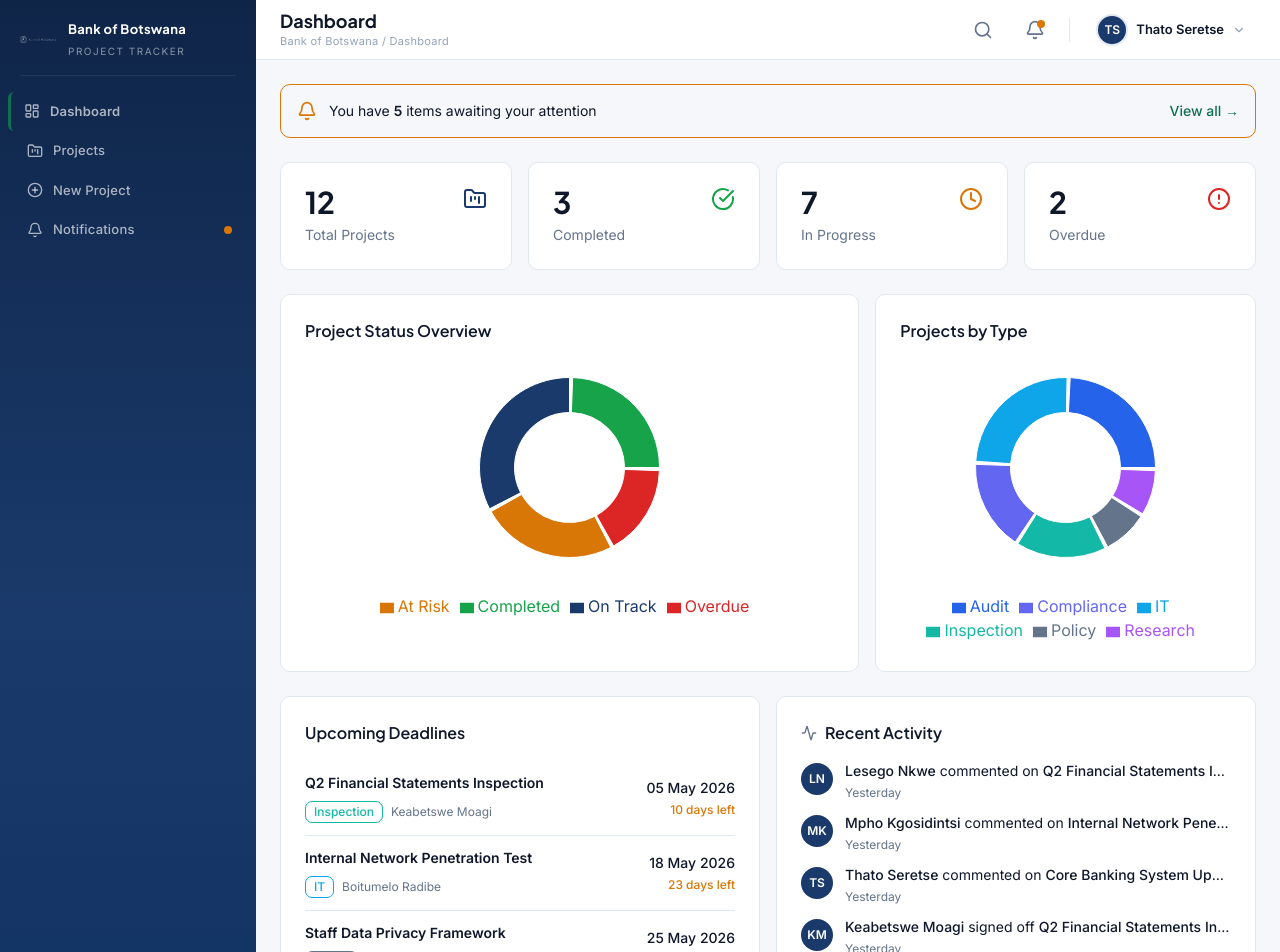
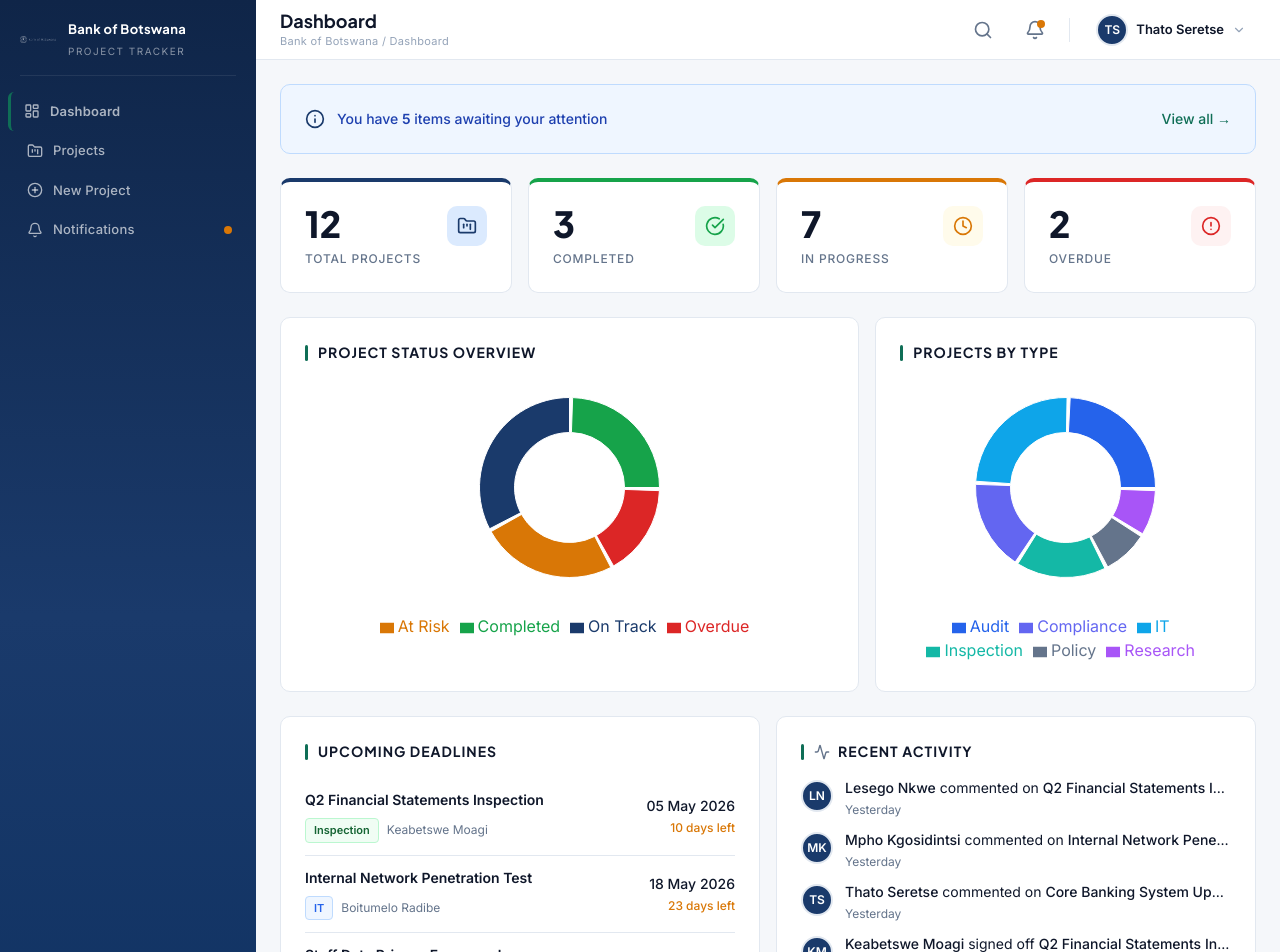
Before and after one commit to Batoli19/B.O.B-Projects-Tracker, a React (Vite) app in the folder bob-project-tracker/: page /dashboard in a window 1280 px wide. Shown: the top 952 px of the page. Built offline with nearby package versions, Linux system fonts and the light colour scheme.

Commit message:
style: dashboard and tables prestige refresh

```diff
--- a/bob-project-tracker/src/components/ui/KPICard.jsx
+++ b/bob-project-tracker/src/components/ui/KPICard.jsx
@@ -1,15 +1,33 @@
-export default function KPICard({ label, value, icon: Icon, accentColor }) {
+export default function KPICard({
+  label,
+  value,
+  icon: Icon,
+  accentColor,
+  iconBg,
+}) {
   return (
-    <div className="rounded-card border border-border bg-card p-6">
+    <div
+      className="rounded-card border border-border bg-card p-6"
+      style={{ borderTop: `4px solid ${accentColor}` }}
+    >
       <div className="flex items-start justify-between gap-4">
         <div>
-          <div className="font-heading text-3xl font-bold leading-none text-textPrimary">
+          <div className="font-heading text-[36px] font-extrabold leading-none text-textPrimary">
             {value}
           </div>
-          <div className="mt-2 text-sm text-textSecondary">{label}</div>
+          <div className="mt-2 text-[12px] font-medium uppercase tracking-[0.8px] text-textSecondary">
+            {label}
+          </div>
         </div>
         {Icon ? (
-          <Icon className="h-6 w-6" style={{ color: accentColor }} />
+          <div
+            className="flex h-10 w-10 items-center justify-center rounded-card"
+            style={{
+              backgroundColor: iconBg ?? `${accentColor}1A`,
+            }}
+          >
+            <Icon className="h-5 w-5" style={{ color: accentColor }} />
+          </div>
         ) : null}
       </div>
     </div>
--- a/bob-project-tracker/src/components/ui/StatusBadge.jsx
+++ b/bob-project-tracker/src/components/ui/StatusBadge.jsx
@@ -1,43 +1,66 @@
-const STATUS_META = {
-  completed: { label: 'Completed', color: '#64748B' },
-  'on-track': { label: 'On Track', color: '#16A34A' },
-  'at-risk': { label: 'At Risk', color: '#D97706' },
-  overdue: { label: 'Overdue', color: '#DC2626' },
-
-  draft: { label: 'Draft', color: '#64748B' },
-  'waiting-review': { label: 'Waiting Review', color: '#D97706' },
-  'signed-off': { label: 'Signed Off', color: '#1A3A6B' },
-  finalized: { label: 'Finalized', color: '#1A3A6B' },
-  resolved: { label: 'Resolved', color: '#16A34A' },
-}
-
-function withAlpha(hex, alpha) {
-  const value = hex.replace('#', '')
-  const r = parseInt(value.substring(0, 2), 16)
-  const g = parseInt(value.substring(2, 4), 16)
-  const b = parseInt(value.substring(4, 6), 16)
-  return `rgba(${r}, ${g}, ${b}, ${alpha})`
-}
-
 export default function StatusBadge({ status, size = 'sm' }) {
-  const meta = STATUS_META[status] ?? STATUS_META.draft
   const sizeClass =
     size === 'md'
       ? 'px-2.5 py-1 text-sm'
-      : 'px-2 py-0.5 text-xs'
+      : 'px-2 py-[3px] text-[11px]'
+
+  const base = ['inline-flex items-center whitespace-nowrap rounded-[4px] border font-semibold', sizeClass]
+
+  if (status === 'completed') {
+    return (
+      <span
+        className={[...base, 'bg-statusBadgeCompletedBg text-statusGreen border-statusBadgeCompletedBorder'].join(' ')}
+      >
+        Completed
+      </span>
+    )
+  }
+
+  if (status === 'on-track') {
+    return (
+      <span
+        className={[...base, 'bg-statusBadgeOnTrackBg text-statusBadgeOnTrackText border-statusBadgeOnTrackBorder'].join(' ')}
+      >
+        On Track
+      </span>
+    )
+  }
+
+  if (status === 'at-risk') {
+    return (
+      <span
+        className={[...base, 'bg-statusBadgeAtRiskBg text-statusOrange border-statusBadgeAtRiskBorder'].join(' ')}
+      >
+        At Risk
+      </span>
+    )
+  }
+
+  if (status === 'overdue') {
+    return (
+      <span
+        className={[...base, 'bg-statusBadgeOverdueBg text-statusRed border-statusBadgeOverdueBorder'].join(' ')}
+      >
+        Overdue
+      </span>
+    )
+  }
+
+  // Workflow stages / fallback
+  const stageLabel =
+    status === 'waiting-review'
+      ? 'Waiting Review'
+      : status === 'signed-off'
+        ? 'Signed Off'
+        : status === 'finalized'
+          ? 'Finalized'
+          : status === 'resolved'
+            ? 'Resolved'
+            : 'Draft'
 
   return (
-    <span
-      className={['inline-flex items-center rounded border font-medium', sizeClass].join(
-        ' ',
-      )}
-      style={{
-        borderColor: meta.color,
-        color: meta.color,
-        backgroundColor: withAlpha(meta.color, 0.1),
-      }}
-    >
-      {meta.label}
+    <span className={[...base, 'bg-mutedBg text-textSecondary border-border'].join(' ')}>
+      {stageLabel}
     </span>
   )
 }
--- /dev/null
+++ b/bob-project-tracker/src/components/ui/TypeBadge.jsx
@@ -0,0 +1,49 @@
+const TYPE_META = {
+  Audit: {
+    label: 'Audit',
+    className:
+      'bg-typeBadgeAuditBg text-typeBadgeAuditText border-typeBadgeAuditBorder',
+  },
+  IT: {
+    label: 'IT',
+    className: 'bg-typeBadgeItBg text-typeBadgeItText border-typeBadgeItBorder',
+  },
+  Compliance: {
+    label: 'Compliance',
+    className:
+      'bg-typeBadgeComplianceBg text-typeBadgeComplianceText border-typeBadgeComplianceBorder',
+  },
+  Inspection: {
+    label: 'Inspection',
+    className:
+      'bg-typeBadgeInspectionBg text-typeBadgeInspectionText border-typeBadgeInspectionBorder',
+  },
+  Policy: {
+    label: 'Policy',
+    className:
+      'bg-typeBadgePolicyBg text-typeBadgePolicyText border-typeBadgePolicyBorder',
+  },
+  Research: {
+    label: 'Research',
+    className:
+      'bg-typeBadgeResearchBg text-typeBadgeResearchText border-typeBadgeResearchBorder',
+  },
+}
+
+export default function TypeBadge({ type }) {
+  const meta = TYPE_META[type] ?? {
+    label: type,
+    className: 'bg-mutedBg text-textSecondary border-border',
+  }
+
+  return (
+    <span
+      className={[
+        'inline-flex items-center whitespace-nowrap rounded-[4px] border px-2 py-[3px] text-[11px] font-semibold',
+        meta.className,
+      ].join(' ')}
+    >
+      {meta.label}
+    </span>
+  )
+}
--- a/bob-project-tracker/src/pages/Dashboard.jsx
+++ b/bob-project-tracker/src/pages/Dashboard.jsx
@@ -2,7 +2,7 @@ import { Link } from 'react-router-dom'
 import {
   Activity,
   AlertCircle,
-  Bell,
+  Info,
   CheckCircle,
   Clock,
   FolderKanban,
@@ -16,6 +16,7 @@ import {
   Tooltip,
 } from 'recharts'
 import KPICard from '../components/ui/KPICard.jsx'
+import TypeBadge from '../components/ui/TypeBadge.jsx'
 import { PROJECTS, TEAM } from '../data/mockData.js'
 
 function formatDate(dateStr) {
@@ -76,18 +77,6 @@ const TYPE_COLORS = {
   Research: '#A855F7',
 }
 
-function TypeBadge({ type }) {
-  const color = TYPE_COLORS[type] ?? '#64748B'
-  return (
-    <span
-      className="inline-flex items-center rounded-btn border px-2 py-0.5 text-xs font-medium"
-      style={{ borderColor: color, color }}
-    >
-      {type}
-    </span>
-  )
-}
-
 export default function Dashboard() {
   const totalProjects = PROJECTS.length
   const completedCount = PROJECTS.filter((p) => p.status === 'completed').length
@@ -138,11 +127,11 @@ export default function Dashboard() {
   return (
     <div className="space-y-6">
       {attentionCount > 0 ? (
-        <div className="rounded-card border border-statusOrange bg-warnBg p-4">
+        <div className="rounded-card border border-infoBorder bg-infoBg p-6">
           <div className="flex items-center justify-between gap-4">
             <div className="flex items-center gap-3">
-              <Bell className="h-5 w-5 text-statusOrange" />
-              <div className="text-sm text-textPrimary">
+              <Info className="h-5 w-5 text-primary" />
+              <div className="text-sm font-medium text-blue-800">
                 You have <span className="font-semibold">{attentionCount}</span>{' '}
                 items awaiting your attention
               </div>
@@ -163,31 +152,38 @@ export default function Dashboard() {
           value={totalProjects}
           icon={FolderKanban}
           accentColor="#1A3A6B"
+          iconBg="#DBEAFE"
         />
         <KPICard
           label="Completed"
           value={completedCount}
           icon={CheckCircle}
           accentColor="#16A34A"
+          iconBg="#DCFCE7"
         />
         <KPICard
           label="In Progress"
           value={inProgressCount}
           icon={Clock}
           accentColor="#D97706"
+          iconBg="#FFFBEB"
         />
         <KPICard
           label="Overdue"
           value={overdueCount}
           icon={AlertCircle}
           accentColor="#DC2626"
+          iconBg="#FEF2F2"
         />
       </div>
 
       <div className="grid grid-cols-1 gap-4 xl:grid-cols-5">
         <div className="rounded-card border border-border bg-card p-6 xl:col-span-3">
-          <div className="font-heading text-base font-semibold">
-            Project Status Overview
+          <div className="flex items-center">
+            <span className="mr-2.5 inline-block h-4 w-[3px] rounded-[2px] bg-teal align-middle" />
+            <div className="font-heading text-[14px] font-bold uppercase tracking-[1px] text-textPrimary">
+              Project Status Overview
+            </div>
           </div>
           <div className="mt-4 h-72">
             <ResponsiveContainer width="100%" height="100%">
@@ -217,7 +213,12 @@ export default function Dashboard() {
         </div>
 
         <div className="rounded-card border border-border bg-card p-6 xl:col-span-2">
-          <div className="font-heading text-base font-semibold">Projects by Type</div>
+          <div className="flex items-center">
+            <span className="mr-2.5 inline-block h-4 w-[3px] rounded-[2px] bg-teal align-middle" />
+            <div className="font-heading text-[14px] font-bold uppercase tracking-[1px] text-textPrimary">
+              Projects by Type
+            </div>
+          </div>
           <div className="mt-4 h-72">
             <ResponsiveContainer width="100%" height="100%">
               <PieChart>
@@ -245,7 +246,12 @@ export default function Dashboard() {
 
       <div className="grid grid-cols-1 gap-4 xl:grid-cols-2">
         <div className="rounded-card border border-border bg-card p-6">
-          <div className="font-heading text-base font-semibold">Upcoming Deadlines</div>
+          <div className="flex items-center">
+            <span className="mr-2.5 inline-block h-4 w-[3px] rounded-[2px] bg-teal align-middle" />
+            <div className="font-heading text-[14px] font-bold uppercase tracking-[1px] text-textPrimary">
+              Upcoming Deadlines
+            </div>
+          </div>
           {upcoming.length === 0 ? (
             <div className="mt-4 text-sm text-textSecondary">No upcoming deadlines.</div>
           ) : (
@@ -289,9 +295,14 @@ export default function Dashboard() {
         </div>
 
         <div className="rounded-card border border-border bg-card p-6">
-          <div className="flex items-center gap-2">
-            <Activity className="h-4 w-4 text-textSecondary" />
-            <div className="font-heading text-base font-semibold">Recent Activity</div>
+          <div className="flex items-center">
+            <span className="mr-2.5 inline-block h-4 w-[3px] rounded-[2px] bg-teal align-middle" />
+            <div className="flex items-center gap-2">
+              <Activity className="h-4 w-4 text-textSecondary" />
+              <div className="font-heading text-[14px] font-bold uppercase tracking-[1px] text-textPrimary">
+                Recent Activity
+              </div>
+            </div>
           </div>
           <div className="mt-4 space-y-3">
             {recentActivity.map((entry) => {
@@ -299,7 +310,7 @@ export default function Dashboard() {
               const initials = entry.member?.avatar ?? '—'
               return (
                 <div key={entry.id} className="flex items-start gap-3">
-                  <div className="mt-0.5 flex h-8 w-8 items-center justify-center rounded-full bg-primary text-xs font-semibold text-white">
+                  <div className="mt-0.5 flex h-8 w-8 items-center justify-center rounded-full border-2 border-border bg-primary text-xs font-bold text-white">
                     {initials}
                   </div>
                   <div className="min-w-0 flex-1">
--- a/bob-project-tracker/src/pages/NewProject.jsx
+++ b/bob-project-tracker/src/pages/NewProject.jsx
@@ -230,7 +230,7 @@ export default function NewProject() {
             <button
               type="button"
               onClick={() => navigate(-1)}
-              className="rounded-btn border border-border bg-card px-4 py-2 text-sm font-semibold text-textPrimary hover:bg-mutedBg"
+              className="rounded-btn border border-border bg-card px-[18px] py-2 text-[13px] font-semibold text-textPrimary transition-colors duration-150 hover:bg-mutedBg"
             >
               Cancel
             </button>
@@ -238,8 +238,8 @@ export default function NewProject() {
               type="submit"
               disabled={!canSubmit}
               className={[
-                'rounded-btn bg-primary px-4 py-2 text-sm font-semibold text-white',
-                canSubmit ? 'hover:opacity-95' : 'cursor-not-allowed opacity-60',
+                'rounded-btn bg-primary px-[18px] py-2 text-[13px] font-semibold text-white transition-colors duration-150',
+                canSubmit ? 'hover:bg-sidebarStart' : 'cursor-not-allowed opacity-60',
               ].join(' ')}
             >
               Create Project
--- a/bob-project-tracker/src/pages/Notifications.jsx
+++ b/bob-project-tracker/src/pages/Notifications.jsx
@@ -57,7 +57,7 @@ export default function Notifications() {
         <button
           type="button"
           onClick={markAllRead}
-          className="rounded-btn border border-border bg-card px-3 py-2 text-sm font-semibold text-textPrimary hover:bg-mutedBg"
+          className="rounded-btn border-2 border-primary bg-card px-[18px] py-2 text-[13px] font-semibold text-primary transition-colors duration-150 hover:bg-mutedBg"
         >
           Mark all as read
         </button>
@@ -85,7 +85,7 @@ export default function Notifications() {
       </div>
 
       {filtered.length === 0 ? (
-        <div className="rounded-card border border-border bg-card p-10 text-center">
+        <div className="rounded-card border border-border bg-card p-6 text-center">
           <div className="text-sm font-semibold text-textPrimary">No notifications</div>
           <div className="mt-1 text-sm text-textSecondary">
             You are all caught up for this filter.
@@ -99,7 +99,7 @@ export default function Notifications() {
               <div
                 key={n.id}
                 className={[
-                  'rounded-card border border-border p-4',
+                  'rounded-card border border-border p-6',
                   n.unread ? 'border-l-3 border-l-primary bg-mutedBg' : 'bg-card',
                 ].join(' ')}
               >
--- a/bob-project-tracker/src/pages/Projects.jsx
+++ b/bob-project-tracker/src/pages/Projects.jsx
@@ -2,6 +2,7 @@ import { useMemo, useState } from 'react'
 import { useNavigate } from 'react-router-dom'
 import { FolderOpen, PlusCircle, Search } from 'lucide-react'
 import StatusBadge from '../components/ui/StatusBadge.jsx'
+import TypeBadge from '../components/ui/TypeBadge.jsx'
 import { PROJECTS, TEAM } from '../data/mockData.js'
 
 function formatDate(dateStr) {
@@ -22,27 +23,6 @@ function stageLabel(stage) {
     resolved: 'Resolved',
   }
   return map[stage] ?? 'Draft'
-}
-
-const TYPE_COLORS = {
-  Audit: '#2563EB',
-  IT: '#0EA5E9',
-  Compliance: '#6366F1',
-  Inspection: '#14B8A6',
-  Policy: '#64748B',
-  Research: '#A855F7',
-}
-
-function TypeBadge({ type }) {
-  const color = TYPE_COLORS[type] ?? '#64748B'
-  return (
-    <span
-      className="inline-flex items-center rounded-btn border px-2 py-0.5 text-xs font-medium"
-      style={{ borderColor: color, color }}
-    >
-      {type}
-    </span>
-  )
 }
 
 function priorityDot(priority) {
@@ -93,14 +73,14 @@ export default function Projects() {
         <button
           type="button"
           onClick={() => navigate('/projects/new')}
-          className="inline-flex items-center gap-2 rounded-btn bg-primary px-4 py-2 text-sm font-semibold text-white hover:opacity-95"
+          className="inline-flex items-center gap-2 rounded-btn bg-primary px-[18px] py-2 text-[13px] font-semibold text-white transition-colors duration-150 hover:bg-sidebarStart"
         >
           <PlusCircle className="h-4 w-4 text-white" />
           <span>New Project</span>
         </button>
       </div>
 
-      <div className="rounded-card border border-border bg-card p-4">
+      <div className="rounded-card border border-border bg-card p-6">
         <div className="grid grid-cols-1 gap-3 md:grid-cols-2 xl:grid-cols-5">
           <div className="relative">
             <Search className="pointer-events-none absolute left-3 top-1/2 h-4 w-4 -translate-y-1/2 text-textSecondary" />
@@ -181,7 +161,7 @@ export default function Projects() {
         <div className="w-full overflow-x-auto">
           <table className="w-full border-collapse">
             <thead>
-              <tr className="bg-mutedBg">
+              <tr className="bg-mutedBg border-b-2 border-border">
                 {[
                   '#',
                   'Project Title',
@@ -194,7 +174,7 @@ export default function Projects() {
                 ].map((h) => (
                   <th
                     key={h}
-                    className="whitespace-nowrap px-4 py-3 text-left text-xs font-semibold uppercase tracking-wide text-textSecondary"
+                    className="whitespace-nowrap px-4 py-3 text-left text-[10px] font-bold uppercase tracking-[1.2px] text-slate-400"
                   >
                     {h}
                   </th>
@@ -224,7 +204,7 @@ export default function Projects() {
                   return (
                     <tr
                       key={p.id}
-                      className="cursor-pointer border-t border-border hover:bg-mutedBg"
+                      className="cursor-pointer border-b border-tableRowBorder text-[14px] transition-colors duration-100 hover:bg-tableRowHover"
                       onClick={() => navigate(`/projects/${p.id}`)}
                     >
                       <td className="whitespace-nowrap px-4 py-3 text-sm text-textSecondary">
@@ -246,7 +226,7 @@ export default function Projects() {
                       </td>
                       <td className="whitespace-nowrap px-4 py-3">
                         <div className="flex items-center gap-2">
-                          <div className="flex h-7 w-7 items-center justify-center rounded-full bg-primary text-xs font-semibold text-white">
+                          <div className="flex h-7 w-7 items-center justify-center rounded-full border-2 border-border bg-primary text-xs font-bold text-white">
                             {assignee?.avatar ?? '--'}
                           </div>
                           <div className="text-sm text-textPrimary">
```
